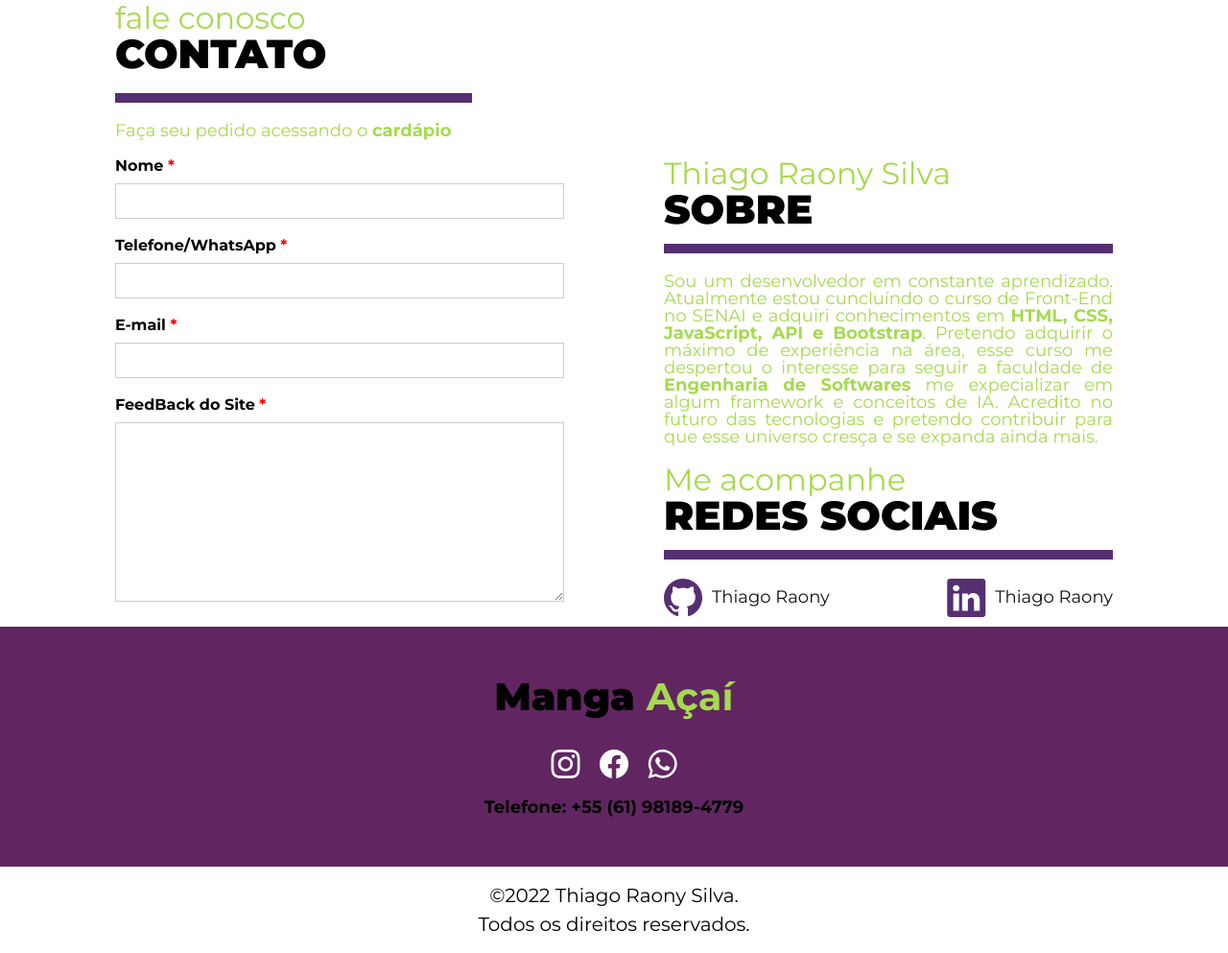
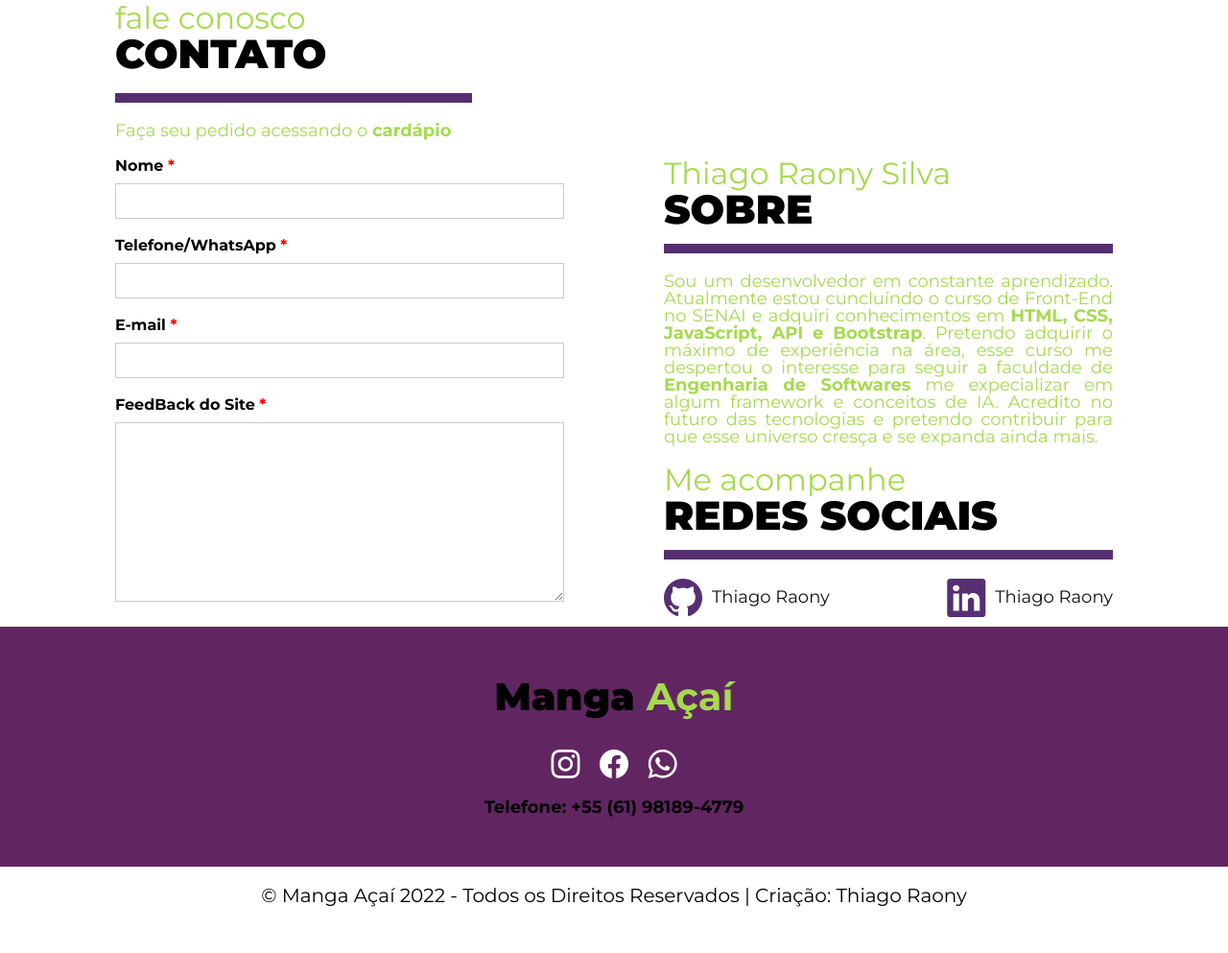
Before and after one commit to ThiagoRaony/projetoFinalFrontEnd, a plain HTML site: page contato.html in a window 1280 px wide. Shown: the part 317-1310 px from the top of the page at 96% size. After the commit the page ends 1280 px from the top, so only its background shows below. Drawn offline with nearby package versions, Linux system fonts and the light colour scheme.

Commit message:
Inclusão de Link no Footer

```diff
--- a/assets/css/cardapio.css
+++ b/assets/css/cardapio.css
@@ -406,6 +406,11 @@ b{
   text-align: center;
 }
 
+.criacao{
+  text-decoration: none;
+  color: black;
+}
+
 
 /* Modal */
 
--- a/assets/css/contato.css
+++ b/assets/css/contato.css
@@ -336,6 +336,11 @@ section.container-dev {
   text-align: center;
 }
 
+.criacao{
+  text-decoration: none;
+  color: black;
+}
+
 /* Responsivo */
 
 @media (max-width: 1230px) {
--- a/assets/css/style.css
+++ b/assets/css/style.css
@@ -475,6 +475,11 @@ i {
   text-align: center;
 }
 
+.criacao{
+  text-decoration: none;
+  color: black;
+}
+
 /* Responsivo */
 
 @media (max-width: 1024px) {
--- a/contato.html
+++ b/contato.html
@@ -106,9 +106,8 @@
       </div>
 
       <div class="copyright">
-        <p>&copy;2022 Thiago Raony Silva.</p>
-        <br />
-        <p>Todos os direitos reservados.</p>
+        <p>&copy; Manga Açaí 2022 - Todos os Direitos Reservados | Criação:
+          <a class="criacao" href="https://github.com/ThiagoRaony">Thiago Raony</a></p>
       </div>
     </div>
   </footer>
```
Also changed, not shown: cardapio.html (+2 -3 lines), index.html (+2 -3 lines).
